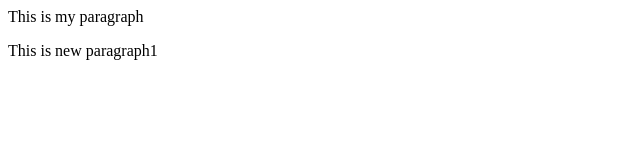
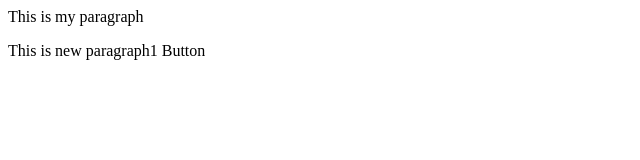
Before and after one commit to mwbaig/localrepo, a plain HTML site: page index.html in a window 1280 px wide. Shown: the full height of the page, 0-640 px from the left. Drawn offline with Linux system fonts and the light colour scheme.

Commit message:
add button

```diff
--- a/index.html
+++ b/index.html
@@ -1,2 +1,2 @@
 <p>This is my paragraph</p>
-<p>This is new paragraph1</p>
+<p>This is new paragraph1 Button </p>
```
